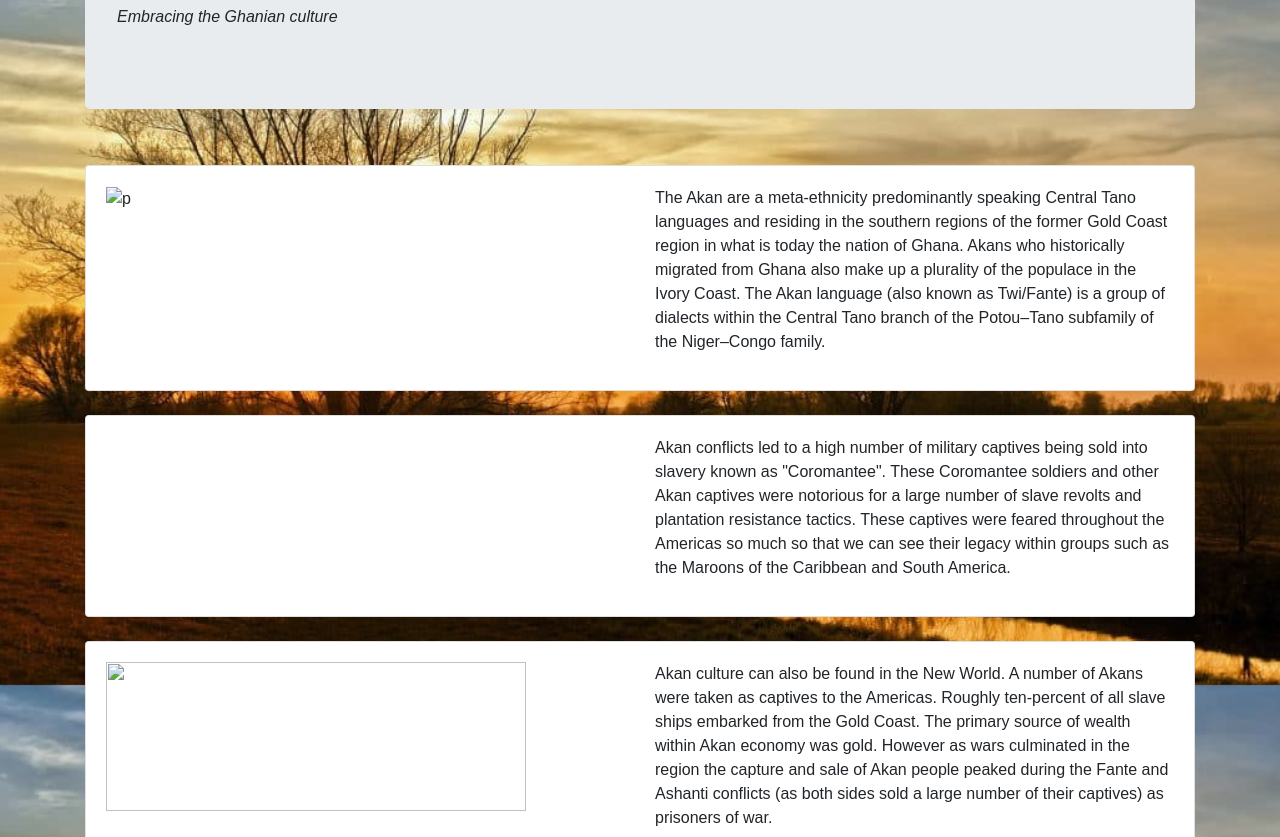
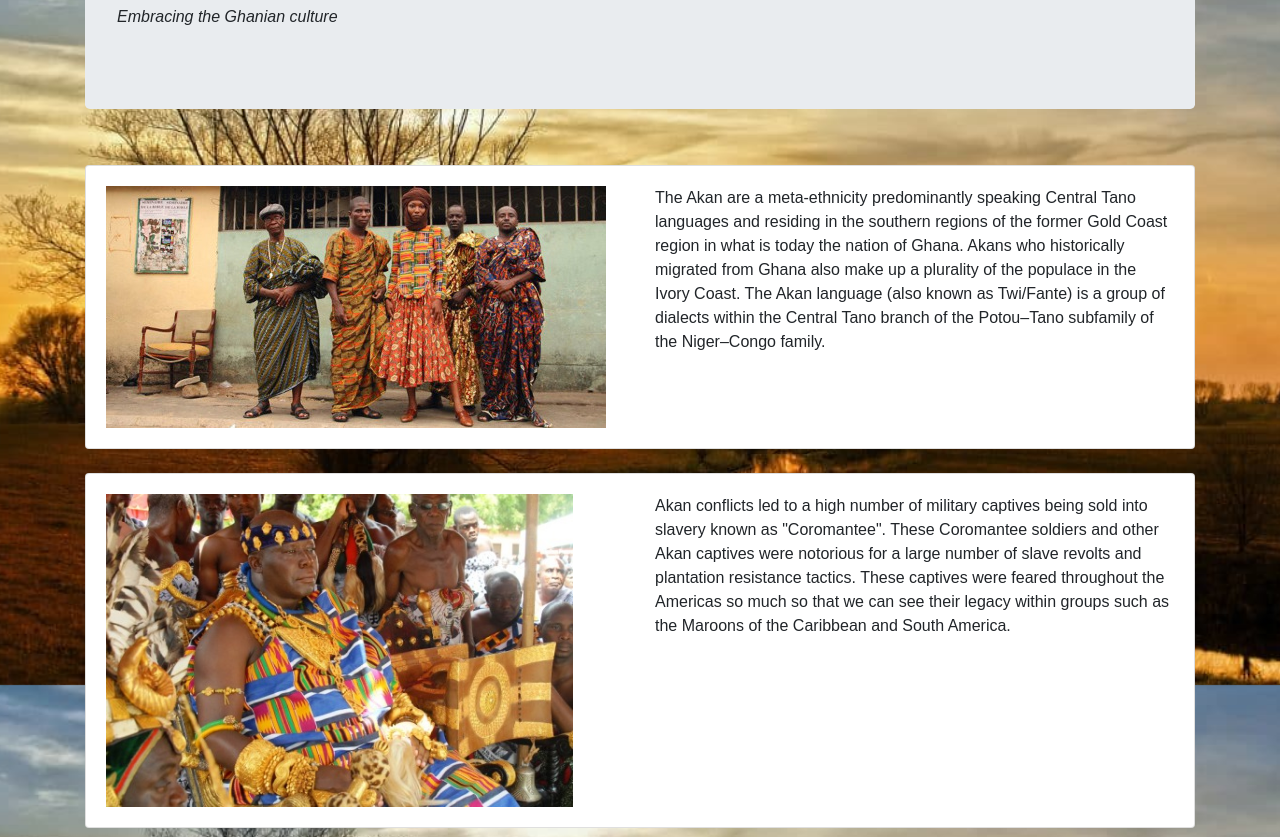
Before and after one commit to Arthur-Ochieng/Akan-names, a plain HTML site: page index.html in a window 1280 px wide. Shown: the part 115-952 px from the top of the page. Drawn offline with Linux system fonts and the light colour scheme; files that its build step writes are made by us from their sources; files whose address does not match are found by name.

Commit message:
update changes made

```diff
--- a/index.html
+++ b/index.html
@@ -5,8 +5,8 @@
     <meta name="viewport" content="width=device-width, initial-scale=1.0">
     <meta http-equiv="X-UA-Compatible" content="ie=edge">
     <title>Akan form</title>
-    <link rel="stylesheet" href="../Akan/css/css/bootstrap.css">
-    <link rel="stylesheet" href="../Akan/css/akan.css">
+    <link rel="stylesheet" href="css/css/bootstrap.css">
+    <link rel="stylesheet" href="css/akan.css">
 </head>
 <body>
   <script src="js/akan.js"></script>
@@ -20,7 +20,7 @@
       <div class="card-body">
         <div class="row">
           <div class="col-md-6">
-            <img src="../Akan/images/okc.jpg" alt="p">
+            <img src="images/okc.jpg" alt="p">
           </div>
           <div class="col-md-6">
             <p>The Akan are a meta-ethnicity predominantly speaking Central Tano languages and
@@ -39,7 +39,7 @@
       <div class="card-body">
         <div class="row">
           <div class="col-md-6">
-            <img src="../Akan/images/hd.jpg" alt="" width="90%">
+            <img src="images/hd.jpg" alt="" width="90%">
           </div>
           <div class="col-md-6">
             <p>Akan conflicts led to a high number of military captives being sold into slavery
@@ -57,7 +57,7 @@
       <div class="card-body">
         <div class="row">
           <div class="col-md-6">
-            <img src="../Akan/images/maiden.jpeg" alt="" width="90%" height="90%">
+            <img src="images/maiden.jpeg" alt="" width="90%" height="90%">
           </div>
           <div class="col-md-6">
             <p>Akan culture can also be found in the New World. A number of Akans were taken as
@@ -80,7 +80,7 @@
     <div class="form">
       <form>
         <table>
-          <img src="../Akan/images/ghana.jpeg" width="10%" class="ghana">
+          <img src="images/ghana.jpeg" width="10%" class="ghana">
           <tr>
             <td><h4>Month: <input TYPE="text" NAME="month" SIZE="2" placeholder="MM"></h4></td>
           </tr>
```
